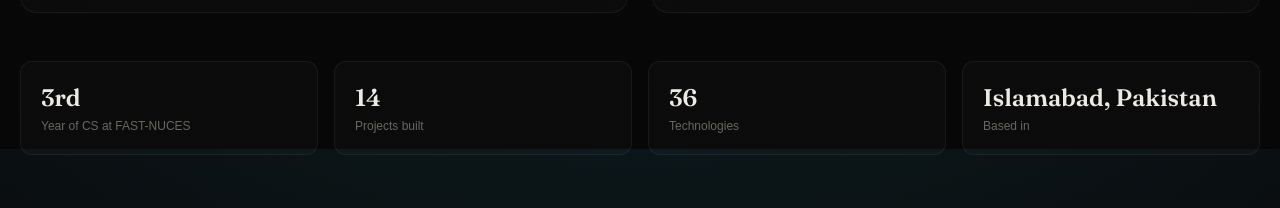
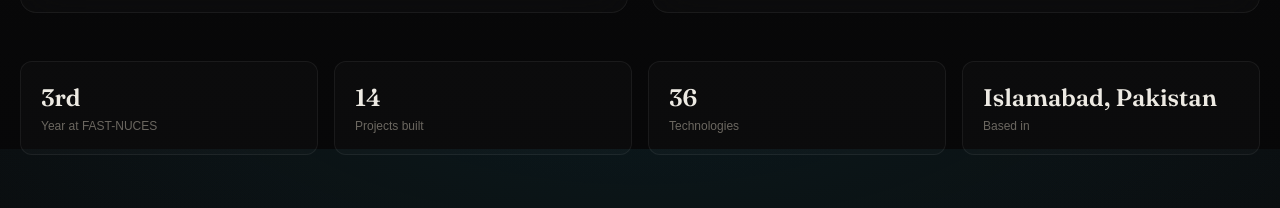
Before and after one commit to Hhumna/Portfolio, a Next.js app: page / in a window 1280 px wide. Shown: the part 1451-1659 px from the top of the page. Built offline with nearby package versions, Linux system fonts and the light colour scheme; no server answers; a web font is replaced by a local one.

Commit message:
About: shorten stat label to fit all viewport widths

```diff
--- a/src/components/sections/about.tsx
+++ b/src/components/sections/about.tsx
@@ -73,7 +73,7 @@ export function About() {
           className="mt-12 grid grid-cols-2 gap-4 md:grid-cols-4"
         >
           {[
-            { value: "3rd", label: "Year of CS at FAST-NUCES" },
+            { value: "3rd", label: "Year at FAST-NUCES" },
             { value: "14", label: "Projects built" },
             { value: "36", label: "Technologies" },
             { value: profile.location, label: "Based in" },
```
